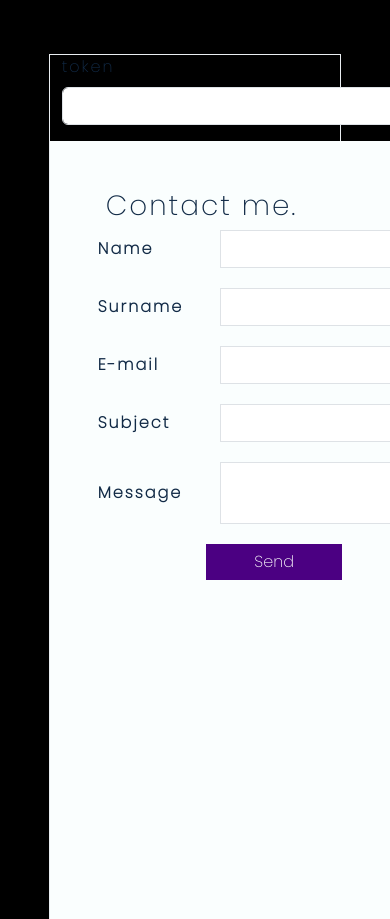
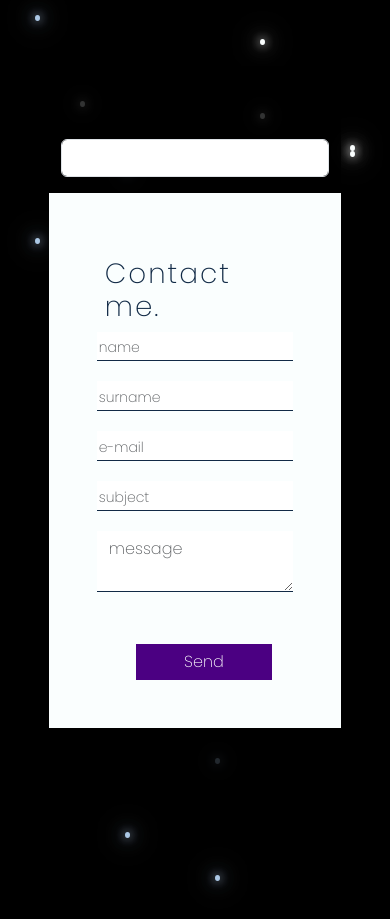
Before and after one commit to EREMALAUDA/khouloud_sahmoune.io, a Symfony app: template templates/user/create.html.twig in a window 390 px wide. Run offline with Twig, Linux system fonts and the light colour scheme; the template is opened without the code that fills it, so the values that code supplies are empty; form fields are guessed from the names that the template uses; some libraries are stand-ins or nearby versions.

Commit message:
contact resp

```diff
--- a/composer.json
+++ b/composer.json
@@ -73,6 +73,7 @@
         }
     },
     "require-dev": {
+        "symfony/debug-bundle": "6.3.*",
         "symfony/maker-bundle": "^1.51"
     }
 }
--- a/config/bundles.php
+++ b/config/bundles.php
@@ -7,4 +7,5 @@ return [
     Symfony\Bundle\TwigBundle\TwigBundle::class => ['all' => true],
     Twig\Extra\TwigExtraBundle\TwigExtraBundle::class => ['all' => true],
     Symfony\Bundle\MakerBundle\MakerBundle::class => ['dev' => true],
+    Symfony\Bundle\DebugBundle\DebugBundle::class => ['dev' => true],
 ];
--- a/migrations/Version20231106162652.php
+++ b/migrations/Version20231106162652.php
@@ -20,7 +20,7 @@ final class Version20231106162652 extends AbstractMigration
     public function up(Schema $schema): void
     {
         // this up() migration is auto-generated, please modify it to your needs
-        $this->addSql('CREATE TABLE `user` (id INT AUTO_INCREMENT NOT NULL, name VARCHAR(255) NOT NULL, surname VARCHAR(255) NOT NULL, email VARCHAR(255) NOT NULL, subject VARCHAR(255) NOT NULL, message LONGTEXT NOT NULL, PRIMARY KEY(id)) DEFAULT CHARACTER SET utf8mb4 COLLATE `utf8mb4_unicode_ci` ENGINE = InnoDB');
+        $this->addSql('CREATE TABLE `userss` (id INT AUTO_INCREMENT NOT NULL, name VARCHAR(255) NOT NULL, surname VARCHAR(255) NOT NULL, email c NOT NULL, subject VARCHAR(255) NOT NULL, message VARCHAR(255) NOT NULL, PRIMARY KEY(id)) DEFAULT CHARACTER SET utf8mb4 COLLATE `utf8mb4_unicode_ci` ENGINE = InnoDB');
     }
 
     public function down(Schema $schema): void
--- a/public/css/create.css
+++ b/public/css/create.css
@@ -1,6 +1,9 @@
 /* GENERAL HTML STYLING */
 body, html {
     background-color:black;
+}
+.form-control::placeholder{
+    opacity: 0;
 }
 /* BUBBLES DISPLAY */
 #starship {
@@ -54,8 +57,6 @@ body, html {
     display: grid;
     position: relative;
     z-index: 1;
-    /* box-shadow: 0 0 10px #e9edf1; */
-    /* height: 55%; */
 }
 input{
     margin-right: 60px;
@@ -83,13 +84,12 @@ h1{
 }
 .custom_fm{
     background-color:#fafefe;
-    height: 85vh;
+    max-height: min-content;
 }
 .btn{
     background-color: indigo;
     border: 0;
     margin-left: 30%;
-    /* padding-left: 1rem; */
 }
 .btn:hover{
     background-color: #3A006F;
@@ -129,25 +129,13 @@ font-size: 1.5rem;
 /* ---------resposivness--------------- */
 
 @media screen and (max-width: 1800px) {
-
-    .bubbles span{
-
-        margin: 0 25px;
+    .bubbles {
+        display: flex;
+        flex-wrap: wrap;
+        justify-content: center;
     }
 }
-@media screen and (max-width: 1600px) {
 
-    .bubbles span{
-
-        margin: 0 30px;
-    }
-}
-@media screen and (max-width: 1200px) {
-    .bubbles span{
-
-        margin: 0 25px;
-    }
-}
 @media screen and (max-width: 1000px) {
     /* BUBBLES-- */
     .bubbles span{
@@ -184,23 +172,51 @@ font-size: 1.5rem;
     margin-left: 12px;
 }
 
-/* Ensure all input fields have the same width */
-/* .form-control-sm {
-    width: 140px;
-} */
+}
+ @media screen and (max-width: 500px) {
+    .bubbles {
+        display: flex;
+        flex-wrap: wrap;
+        justify-content: center;
+    }
+    label {
+        display: none;
+    }
+    h1{
+        margin-top:8%;
 
-}
+    }
+    .form-group .form-control {
+        width: 100%;
+        margin: 0;
+        border: none;
+        border-bottom: 1px #112A46 solid;
+    }
+    .custom_fm input {
+        width: 70%;
+        padding: 2px;
+        font-size: 14px;
+        padding-top: 3%;
+    }
+    .custom_fm {
+        width: 100%;
+        }
+        .form-ctnr{
+            border: none;
+        }
+        .form-control::placeholder{
+            opacity: 1;
+        }
+        .btn{
+            margin-top: 2rem;
+    margin-left: 20%;
 
-@media screen and (max-width:800px) {
+        }
+        .form-ctnr {
+            display: flex;
+            flex-direction: column;
+            justify-content: center;
+            height: 80vh;
+        }
 
-    .bubbles span{
-        margin: 0 15px;
-    }
-}
-@media screen and (max-width:700px) {
-
-    .bubbles span{
-
-        margin: 0 12px;
-    }
-}
+        }
--- a/public/css/index.css
+++ b/public/css/index.css
@@ -5,7 +5,7 @@ body {
     background-size: cover;
     box-sizing: border-box;
     background-color: rgba(46, 45, 46, 0.7);
-    backdrop-filter: blur(2px);
+    backdrop-filter: blur(1px);
     caret-color: transparent;
 }
 html, body {
--- a/src/Controller/UserController.php
+++ b/src/Controller/UserController.php
@@ -56,6 +56,6 @@ public function store(Request $request): Response
 #[Route('/user', name: 'form_success')]
 public function success(): Response
 {
-    return $this->render('user_form/index.html.twig');
+    return $this->render('home/index.html.twig');
 }
 }
--- a/src/Entity/User.php
+++ b/src/Entity/User.php
@@ -45,7 +45,7 @@ class User
     #[ORM\Column(type: 'string', length: 255)]
     private string $subject;
 
-    #[ORM\Column(type: 'text')]
+    #[ORM\Column(type: 'string', length: 255)]
     private string $message;
 
     public function getId(): ?int
--- a/templates/user/create.html.twig
+++ b/templates/user/create.html.twig
@@ -26,7 +26,7 @@
             <div class="err ">{{ form_errors(form.name)}}</div>
             <div class="err ">{{ form_errors(form.surname)}}</div>
             <div class="err ">{{ form_errors(form.email)}}</div>
-                             <div class="homepage">
+          <div class="homepage">
     {# <a href="{{ path('home') }}" class='fa-hm'>
         <i class="fas fa-home"></i>
     </a> #}
@@ -41,7 +41,7 @@
                                 <div class="col ">
                                     <div class="form-group">
                                         {{ form_label(form.name, 'Name') }}
-                                        {{ form_widget(form.name, {'attr': {'class': 'form-control rounded-0'}}) }}
+                                        {{ form_widget(form.name, {'attr': {'class': 'form-control rounded-0' , 'placeholder':'name'}}) }}
                                     </div></div>
 
                             </div>
@@ -49,7 +49,7 @@
                                 <div class="col">
                                     <div class="form-group">
                                          {{ form_label(form.name, 'Surname') }}
-                                        {{ form_widget(form.surname, {'attr': {'class': 'form-control rounded-0'}}) }}
+                                        {{ form_widget(form.surname, {'attr': {'class': 'form-control rounded-0', 'placeholder':'surname'}}) }}
                                     </div>
                                 </div>
                             </div>
@@ -57,7 +57,7 @@
                                 <div class="col">
                                     <div class="form-group">
                                          {{ form_label(form.name, 'E-mail') }}
-                                        {{ form_widget(form.email, {'attr': {'class': 'form-control rounded-0'}}) }}
+                                        {{ form_widget(form.email, {'attr': {'class': 'form-control rounded-0', 'placeholder':'e-mail'}}) }}
                                     </div>
                                 </div>
                             </div>
@@ -65,7 +65,7 @@
                                 <div class="col">
                                     <div class="form-group">
                                          {{ form_label(form.name, 'Subject') }}
-                                        {{ form_widget(form.subject, {'attr': {'class': 'form-control rounded-0'}}) }}
+                                        {{ form_widget(form.subject, {'attr': {'class': 'form-control rounded-0', 'placeholder':'subject'}}) }}
                                     </div>
                                 </div>
                             </div>
@@ -73,7 +73,7 @@
                                 <div class="col">
                                     <div class="form-group">
                                          {{ form_label(form.name, 'Message') }}
-                                         {{ form_widget(form.message, {'attr': {'class': 'form-control rounded-0'}}) }}
+                                         {{ form_widget(form.message, {'attr': {'class': 'form-control rounded-0', 'placeholder':'message'}}) }}
                                     </div>
                                 </div>
                             </div>
```
Also changed, not shown: 3 other files.
